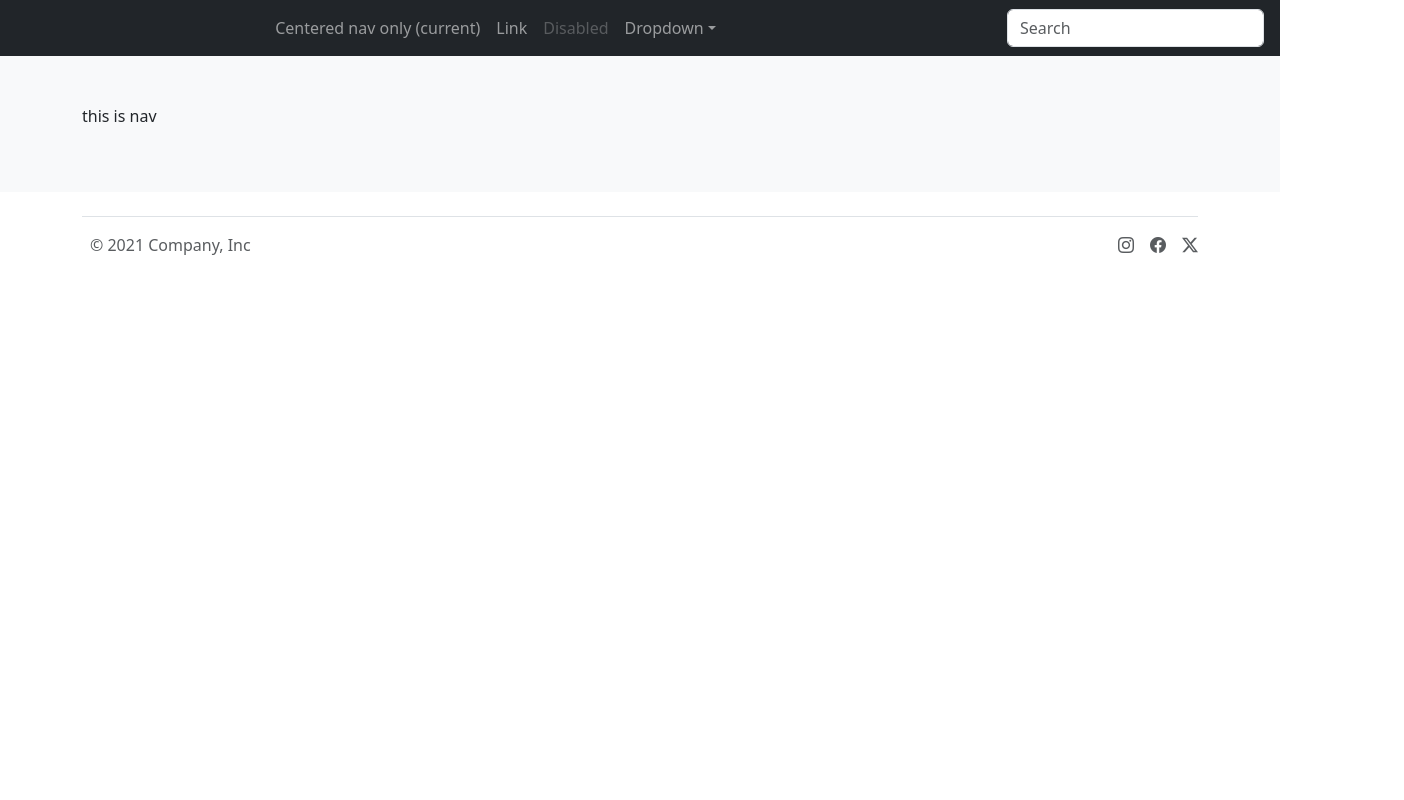
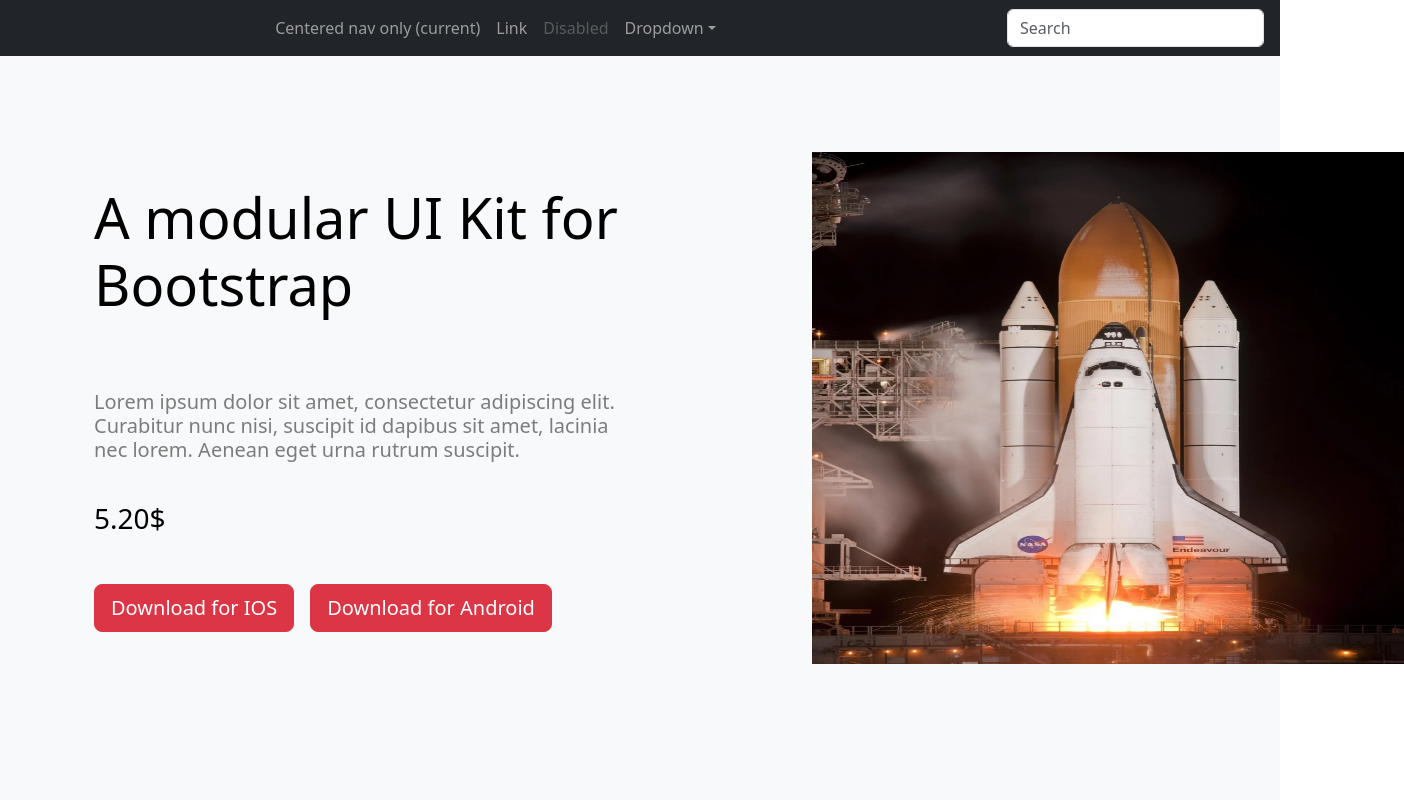
Before and after one commit to Nasa-ria/Nasaria-Mumuni-Frontend-Developer, a React (Create React App) app in the folder ui/: page / in a window 1280 px wide. Shown: the top 800 px of the page, 1404 px wide, since content can reach past the window. Built offline with nearby package versions, Linux system fonts and the light colour scheme.

Commit message:
added a banner to the ui

```diff
--- a/ui/src/components/App.jsx
+++ b/ui/src/components/App.jsx
@@ -11,15 +11,15 @@ function App() {
 
                   <Nav/>
     <main>
-    {/* <Header/> */}
+
       <div className="album py-5 bg-light">
         <div className="container">
-           <div className="row">
+           {/* <div className="row"> */}
     <Routes>
     <Route path="/" exact element={ <Home/>}/>
 
     </Routes>
-           </div>
+           {/* </div> */}
 
         </div>
       </div>
--- a/ui/src/components/Footer.jsx
+++ b/ui/src/components/Footer.jsx
@@ -13,7 +13,7 @@ function Footer(){
       <a href="/" class="mb-3 me-2 mb-md-0 text-muted text-decoration-none lh-1">
         {/* <svg class="bi" width="30" height="24"><use xlink:href="#bootstrap"/></svg> */}
       </a>
-      <span class="text-muted">&copy; 2021 Company, Inc</span>
+      <span class="text-muted">&copy; 2023 Company, Inc</span>
     </div>
 
     <ul class="nav col-md-4 justify-content-end list-unstyled d-flex">
--- a/ui/src/components/Home.jsx
+++ b/ui/src/components/Home.jsx
@@ -1,5 +1,5 @@
 
-
+import rocket from "../Images/rocket.webp"
 
 
 function Home(){
@@ -8,10 +8,65 @@ function Home(){
 
     return(
     <>
-      <div className="col-md-6 col-sm-12 col-lg-9">
-       <p>this is nav</p>
+    {/* section banner */}
+    {/* <style type="text/css">
+@import url('https://fonts.googleapis.com/css2?family=Roboto:wght@300;400;500;700&display=swap');
+body {
+    font-family: 'Roboto', sans-serif;
+}
+.btn {
+    padding: 14px 26px;
+    font-weight: 700;
+    font-size: 13px;
+    letter-spacing: 1px;
+    text-transform: uppercase;
+}
+.btn-danger {
+    background-color: #e34c43;
+    border-color: #e34c43;
+}
+.banner-image{
+    background: linear-gradient(rgba(29, 38, 113, 0.8), rgba(195, 55, 100, 0.8)), url(img/banner-image-three.jpg);
+    background-size: cover;
+    background-position: center;
+}
+.banner-phone-image img{
+    width:300px;
+}
+.star-rating a{
+color:rgba(255,255,255,0.5);
+margin-right:10px;
+}
+.star-rating a:hover{
+color:#fff;
+}
+.aa{
+line-height:26px;
+}
+</style>
 
+  */}
+<div className="banner-image">
+
+  <div className="container pb-5">
+    <div className="row py-5 align-items-center">
+      <div className="col-lg-6">
+        <h5 className="display-4 mb-4 font-weight-bold text-black">A modular UI Kit for Bootstrap</h5>
+        <div className="d-flex star-rating mb-5"> <a href=""><i className="lni lni-star-filled"></i></a> <a href=""><i className="lni lni-star-filled"></i></a> <a href=""><i className="lni lni-star-filled"></i></a> <a href=""><i className="lni lni-star"></i></a> <a href=""><i className="lni lni-star"></i></a> </div>
+        <p className="h5 aa mb-4 pb-3 text-black-50">Lorem ipsum dolor sit amet, consectetur adipiscing elit. Curabitur nunc nisi, suscipit id dapibus sit amet, lacinia nec lorem. Aenean eget urna rutrum suscipit.</p>
+        <h3 className="text-black mb-5">5.20$</h3>
+        <div className="d-flex gap-3">
+        <a href="" className="btn btn-lg btn-danger mr-2"><i className="lni lni-apple mr-2"></i> Download for IOS</a>
+        <a href="" className="btn btn-lg btn-danger"><i className="lni lni-play-store mr-2"></i> Download for Android</a>
+        </div>
       </div>
+      <div className="col-lg-6 text-lg-right text-center mt-5 mt-lg-0">
+        <div className="banner-phone-image"> <img src={rocket} style={{width:"37em", height:"32em",marginLeft:"10em", }}/> </div>
+      </div>
+    </div>
+  </div>
+</div>
+
              </>
     )
 }
```
Also changed, not shown: ui/src/Images/rocket.webp (added).
